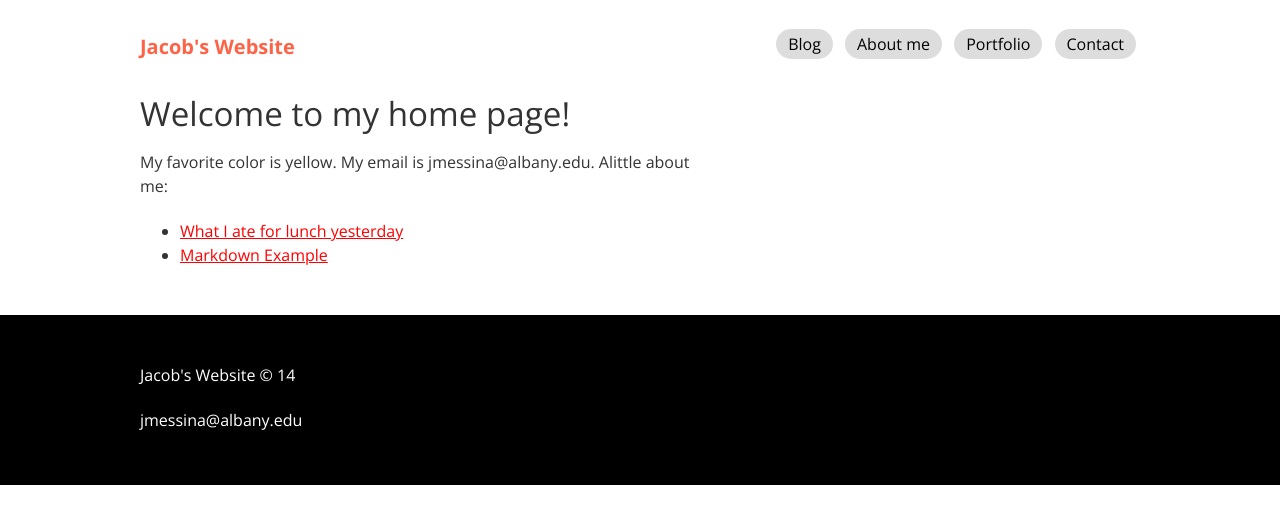
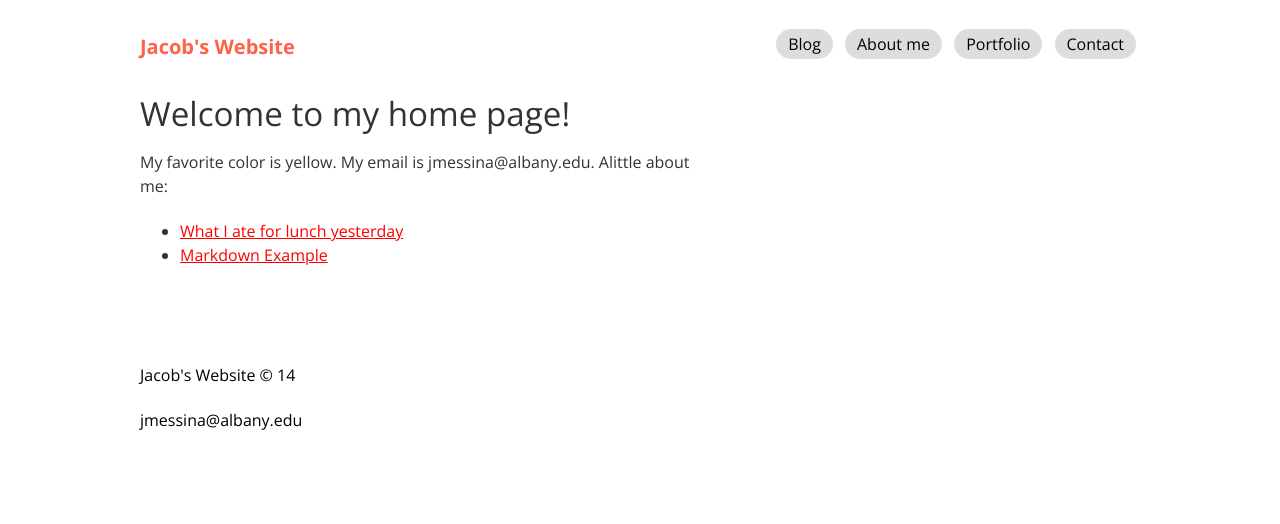
Before and after one commit to jmessina1121/jmessina1121.github.io, a Jekyll site: the page built from index.html, in a window 1280 px wide. Shown: the top 524 px of the page. Built offline with Jekyll 4.4.1, drawn with Linux system fonts in a browser that asks for light colours.

Commit message:
changed footer backround and font color

```diff
--- a/css/main.css
+++ b/css/main.css
@@ -73,8 +73,8 @@ a:hover {
 
 .site-footer {
 	margin-top: 3em;
-	background: black;
-	color: white;
+	background: white;
+	color: black;
 	padding: 2em 0;
 }
 
```
